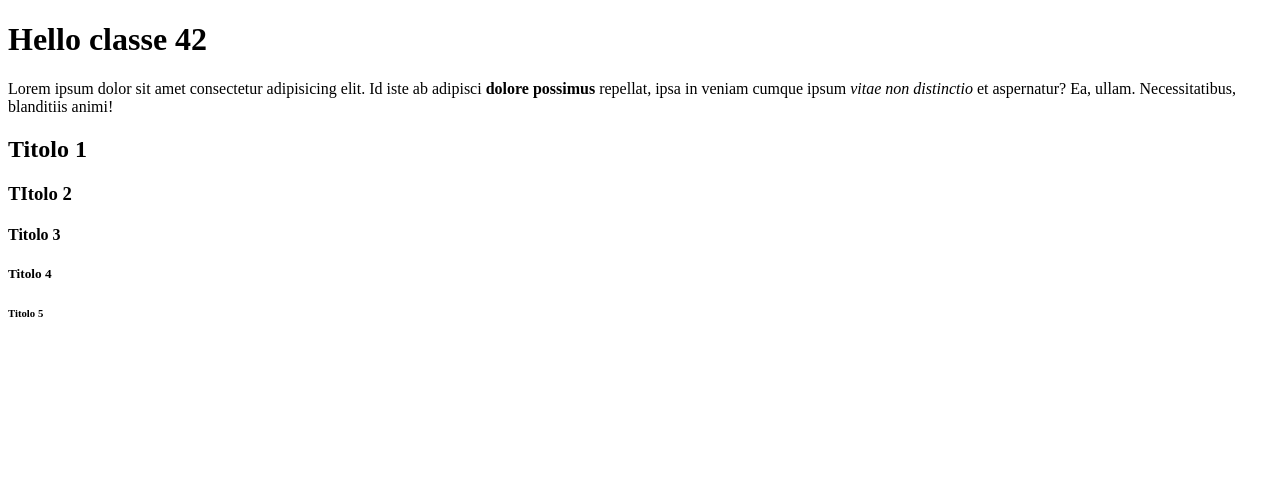
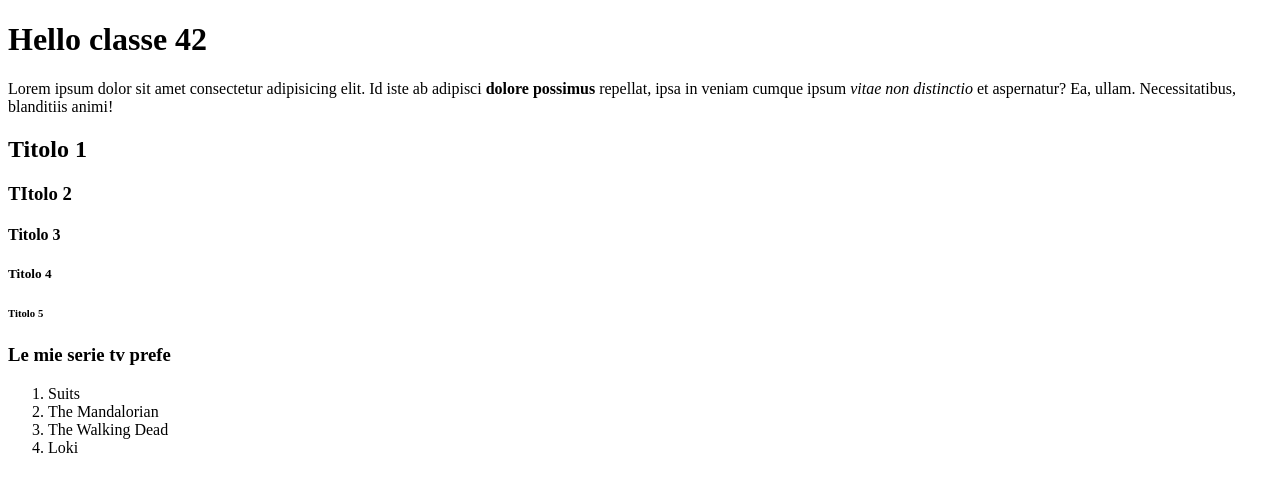
Before and after one commit to Nicola-Perera/primo_es_tags, a plain HTML site: page index.html in a window 1280 px wide. Drawn offline with Linux system fonts and the light colour scheme.

Commit message:
aggiunta lista

```diff
--- a/index.html
+++ b/index.html
@@ -21,5 +21,16 @@
     <h4>Titolo 3</h4>
     <h5>Titolo 4</h5>
     <h6>Titolo 5</h6>
+
+    <!-- Lista serie tv -->
+
+    <h3>Le mie serie tv prefe</h3>
+
+    <ol>
+        <li>Suits</li>
+        <li>The Mandalorian</li>
+        <li>The Walking Dead</li>
+        <li>Loki</li>
+    </ol>
 </body>
 </html>
```
